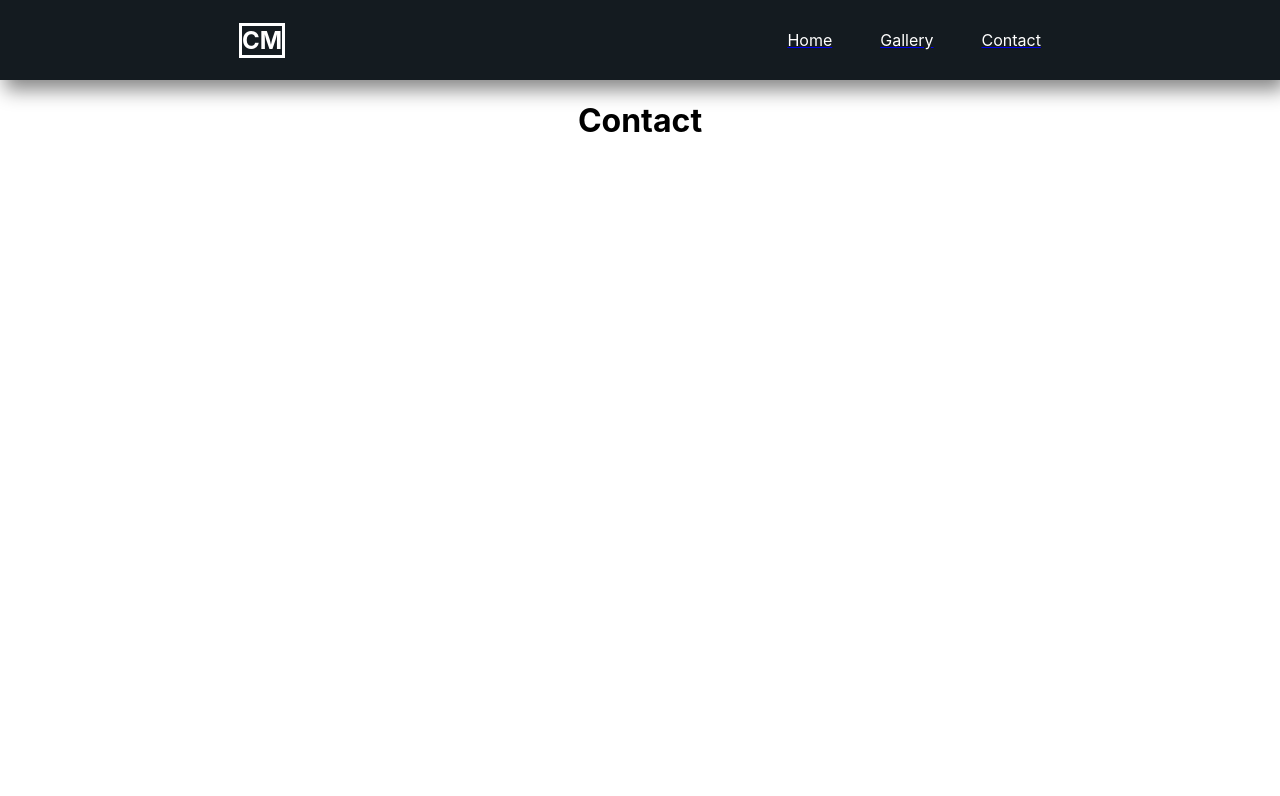
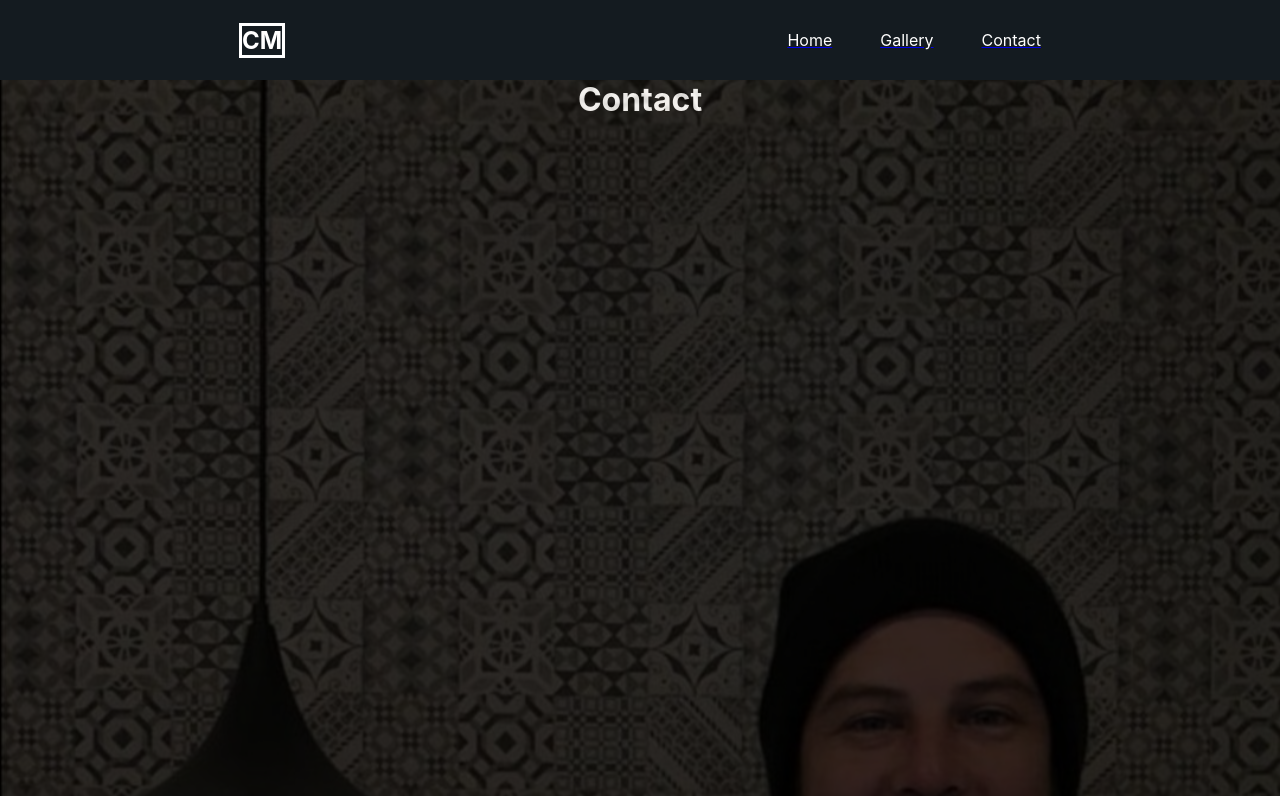
Before and after one commit to Coffey-May/art_site, a React (Create React App) app: page /contact in a window 1280 px wide. Shown: the top 796 px of the page. Built offline with nearby package versions, Linux system fonts and the light colour scheme.

Commit message:
began contact page

```diff
--- a/src/Contact.js
+++ b/src/Contact.js
@@ -1,12 +1,18 @@
 import React from "react";
+import { Parallax } from "react-parallax"
 
-
+const image3 = "/images/Screenshot_20201029_233112.jpg"
 
 function Contact() {
     return (
+
+
         <div className="Contact">
-            <h1>Contact</h1>
+            <Parallax style={{ height: 900 }} bgImage={image3} strength={10}>
+                <h1 style={{ color: `#fff`, margin: 0, height: 900, backgroundColor: 'black', opacity: '0.8' }}>Contact</h1>
+            </Parallax>
         </div>
+
     );
 }
 
--- a/src/Home.js
+++ b/src/Home.js
@@ -8,12 +8,9 @@ const image2 = "/images/PStrawberry.jpeg"
 const inline = {
     color: '#fff',
     left: '63%',
-
     position: 'absolute',
     backgroundColor: 'transparent',
-
     top: `18%`
-
 }
 
 function Home() {
```
